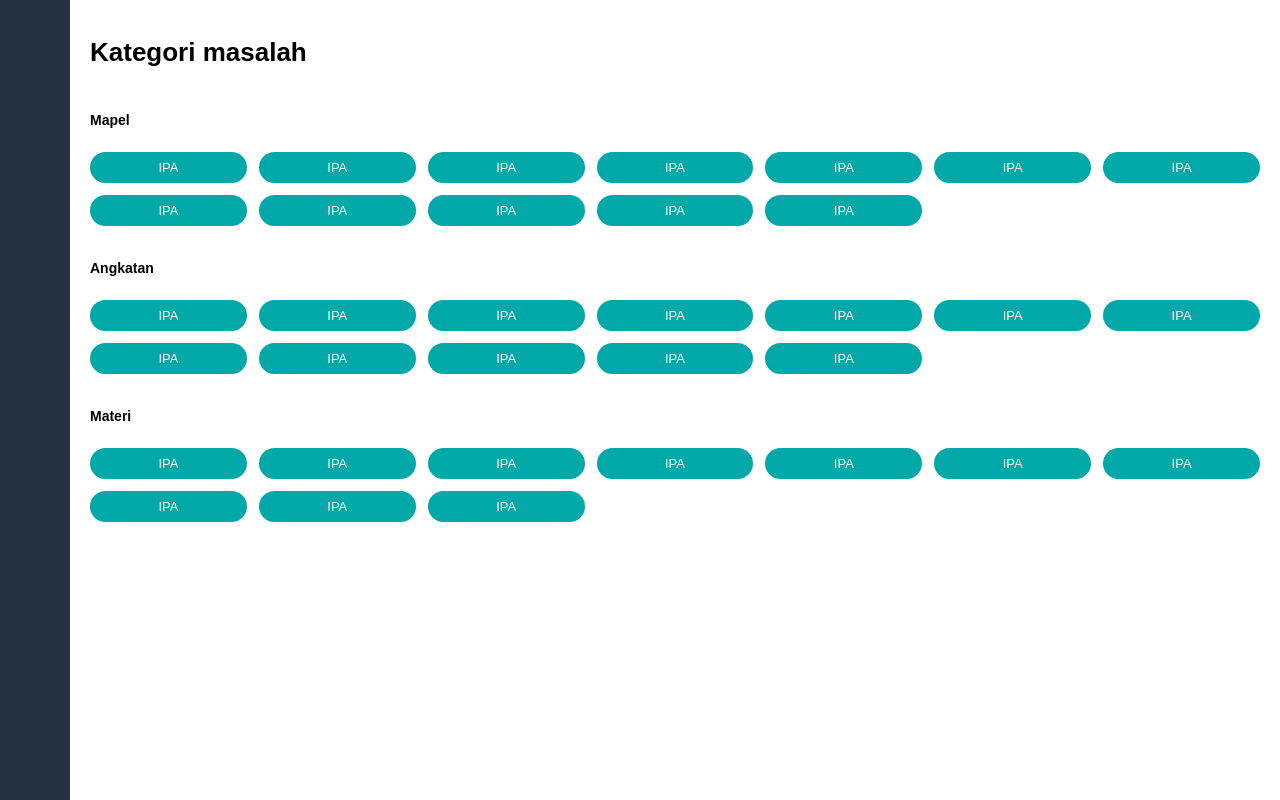
After one commit to var-sama/STS_kelompok_6, a PHP site: page /tags in a window 1280 px wide. The commit adds this page. Run offline with PHP 8.4, Linux system fonts and the light colour scheme; some libraries are stand-ins or nearby versions.

Commit message:
feat: tag page selesai

```diff
--- a/app/controllers/ProblemController.php
+++ b/app/controllers/ProblemController.php
@@ -8,6 +8,11 @@ class ProblemController
         require_once '../app/views/Problemcreate.php';
     }
 
+    public function TagsView()//ganti nama ini kalo mau anok function lain, nama sesuaiin sama nama function yg mo dibuat, btw tulisan ni hapus ye
+    {
+        require_once '../app/views/Tags.php';
+    }
 }
 
+
 ?>
--- /dev/null
+++ b/app/views/Tags.php
@@ -0,0 +1,42 @@
+<!DOCTYPE html>
+<html lang="en">
+<head>
+    <meta charset="UTF-8">
+    <meta name="viewport" content="width=device-width, initial-scale=1.0">
+    <title>tags</title>
+    <link rel="stylesheet" href="/css/tag.css">
+
+<div class="prob">
+    <?php require_once '../app/views/components/navbar.php'?>
+
+    <main>
+        <h1 class="category-title">Kategori masalah</h1>
+
+        <div class="category-group">
+            <h3 class="group-header">Mapel</h3>
+            <div class="tag-grid">
+                <?php for($i=0; $i<12; $i++): ?>
+                    <button class="tag-pill">IPA</button>
+                <?php endfor; ?>
+            </div>
+        </div>
+
+        <div class="category-group">
+            <h3 class="group-header">Angkatan</h3>
+            <div class="tag-grid">
+                <?php for($i=0; $i<12; $i++): ?>
+                    <button class="tag-pill">IPA</button>
+                <?php endfor; ?>
+            </div>
+        </div>
+
+        <div class="category-group">
+            <h3 class="group-header">Materi</h3>
+            <div class="tag-grid">
+                <?php for($i=0; $i<10; $i++): ?>
+                    <button class="tag-pill">IPA</button>
+                <?php endfor; ?>
+            </div>
+        </div>
+    </main>
+</div>
--- /dev/null
+++ b/public/css/tag.css
@@ -0,0 +1,61 @@
+/* Ensure the layout doesn't force unnecessary height */
+.prob {
+    display: flex;
+    min-height: 100vh;
+    width: 100%;
+    overflow-x: hidden; /* Prevent horizontal scroll */
+}
+
+main {
+    flex: 1;
+    display: flex;
+    flex-direction: column;
+    padding: 30px 40px; /* Reduced top padding */
+    background-color: #ffffff;
+    gap: 20px; /* Reduced space between sections */
+}
+
+.category-title {
+    font-size: 26px; /* Slightly smaller to save space */
+    font-weight: bold;
+    color: #000 !important;
+    margin-bottom: 10px;
+}
+
+.category-group {
+    display: flex;
+    flex-direction: column;
+    gap: 10px; /* Tighten space between Label and Grid */
+}
+
+.group-header {
+    font-size: 14px; /* Matches the smaller label look */
+    font-weight: 700;
+    color: #000 !important;
+}
+
+/* --- COMPACT GRID --- */
+.tag-grid {
+    display: grid;
+    /* Use 'auto-fill' so they stretch to the side but stay uniform */
+    grid-template-columns: repeat(auto-fill, minmax(140px, 1fr));
+    gap: 12px; /* Reduced gap between buttons */
+    width: 100%;
+}
+
+.tag-pill {
+    background-color: #00a8a8 !important;
+    color: white !important;
+    border: none !important;
+    padding: 8px 0; /* Thinner buttons to prevent overflow down */
+    border-radius: 20px;
+    font-size: 13px;
+    cursor: pointer;
+    text-align: center;
+    width: 100%;
+    transition: background 0.2s;
+}
+
+.tag-pill:hover {
+    background-color: #008b8b !important;
+}
--- a/public/index.php
+++ b/public/index.php
@@ -21,6 +21,8 @@ $router->add("GET", "/register", "AuthController", "registerView");
 $router->add("GET", "/Problemcreate", "ProblemController", "ProblemcreateView");
 // Analytics
 $router->add("GET", "/analytics", "AnalyticsController", "analyticsView");
+// Analytics
+$router->add("GET", "/tags", "ProblemController", "TagsView");
 
 
 
```
Also changed, not shown: public/css/Problem.css (line endings or trailing spaces).
